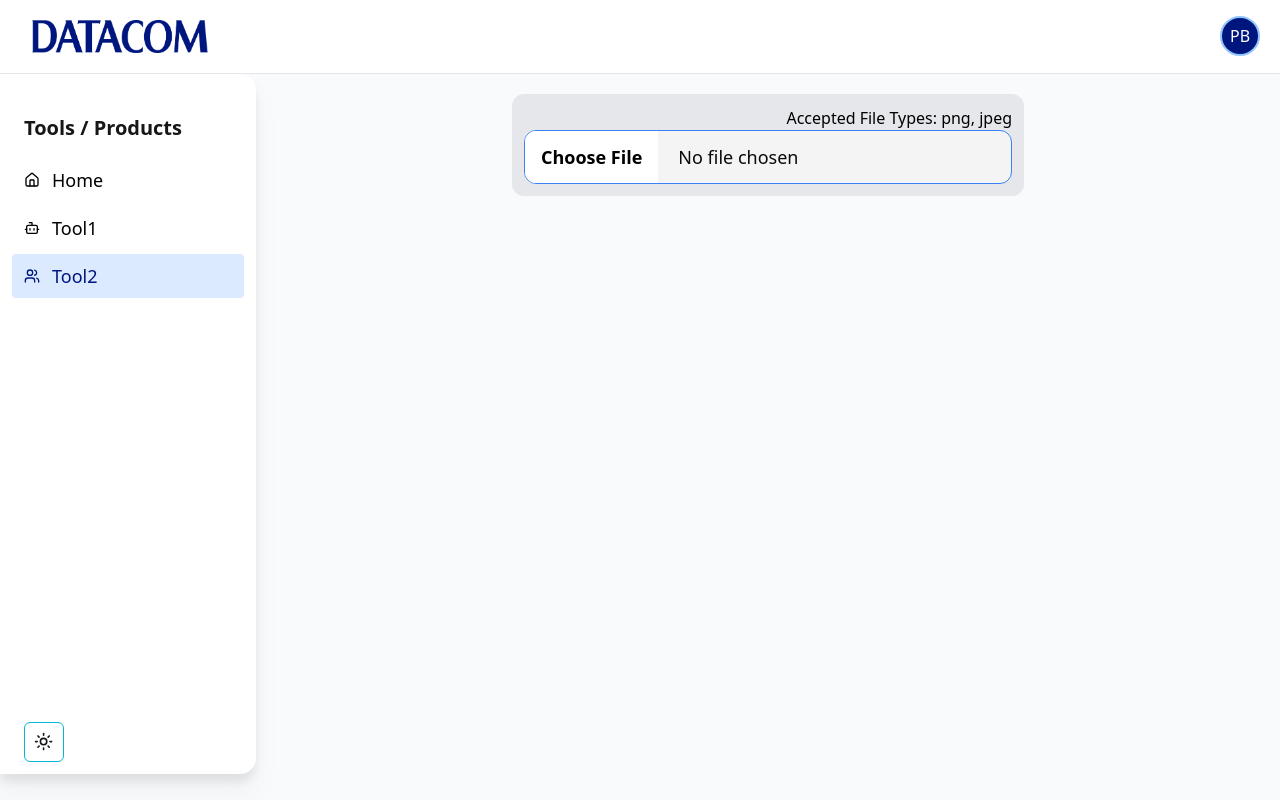
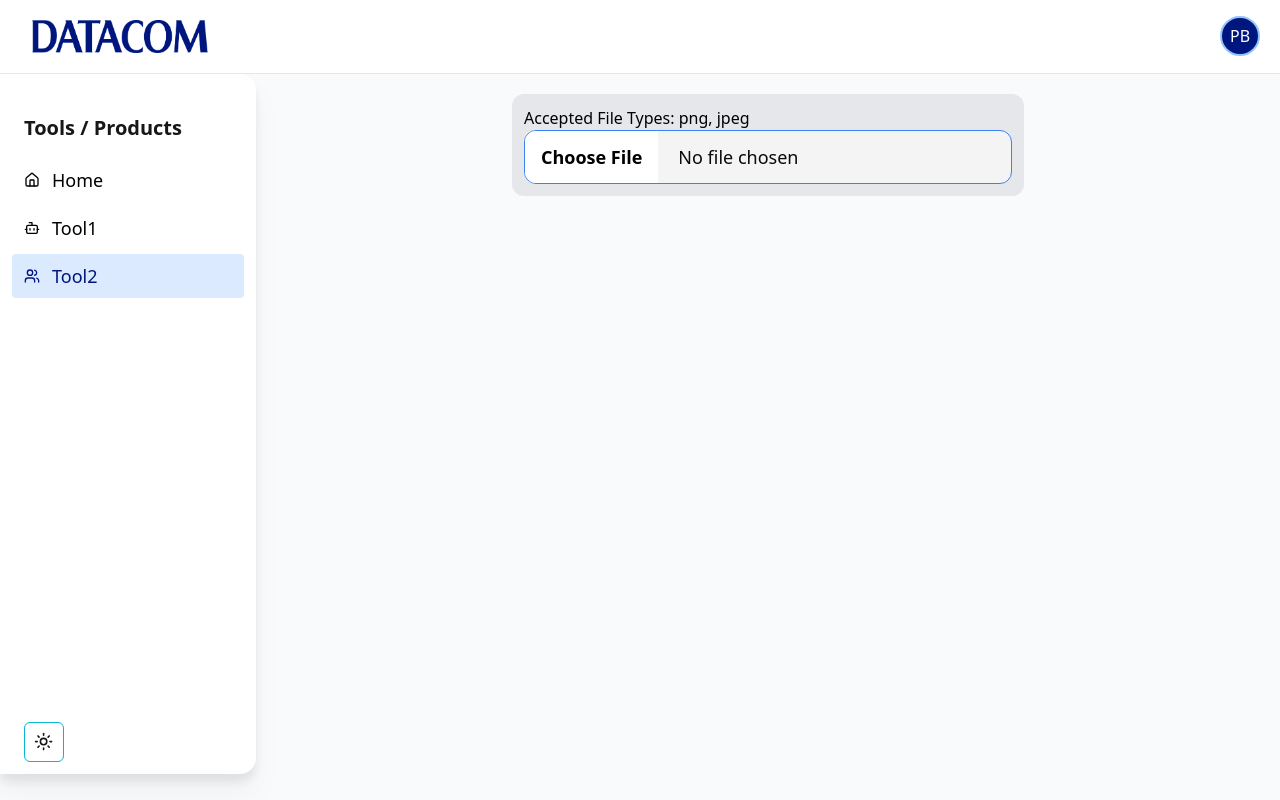
Before and after one commit to patrik-bolander-dc/Datacom-AI-Tool, a Next.js app: page /tool2 in a window 1280 px wide. Built offline with nearby package versions, Linux system fonts and the light colour scheme; what tailwindcss-animated would draw is missing.

Commit message:
refactoring

```diff
--- a/app/tool2/page.tsx
+++ b/app/tool2/page.tsx
@@ -5,9 +5,7 @@ import React from 'react'
 function Tool2() {
   return (
     <div className='w-full flex justify-center mt-5'>
-      <SingleFileUploader
-        label="Max File Size: no limit"
-        labelAlt="Accepted File Types: png, jpeg"/>
+      <SingleFileUploader />
     </div>
   )
 }
--- a/components/file-upload/single-file-upload.tsx
+++ b/components/file-upload/single-file-upload.tsx
@@ -3,16 +3,15 @@ import { useState } from "react";
 import Image from 'next/image'
 import { LoaderCircle } from 'lucide-react';
 
-interface SingleFileUploaderProps {
-  label: string
-  labelAlt: string
-}
 
-const SingleFileUploader = ({ label, labelAlt }: SingleFileUploaderProps) => {
+const SingleFileUploader = () => {
   const [file, setFile] = useState<File | null>(null);
   const [imgResult, setImgResult] = useState('');
   const [uploadError, setUploadError] = useState<string | null | unknown>(null);
   const [isUploading, setIsUploading] = useState(false);
+
+  const labelMaxFileSize = "no limit";
+  const labelAcceptedFileType = "png, jpeg";
 
   const handleFileChange = (e: React.ChangeEvent<HTMLInputElement>) => {
 
@@ -76,9 +75,9 @@ const SingleFileUploader = ({ label, labelAlt }: SingleFileUploaderProps) => {
     <div className="w-3/4 md:w-full  flex flex-col items-center ">
 
       <div className=" w-full md:w-1/2 flex flex-col bg-gray-200 p-3 rounded-xl max-w-2xl min-w-20 dark:bg-gray-900">
-        <label className="flex justify-end text-black dark:text-blue-200/90">
-          {/* <span>{label}</span>  // optional: display max file size to user*/}
-          <span>{labelAlt}</span>
+        <label className="flex justify-start text-black dark:text-blue-200/90">
+          <span>Accepted File Types: {labelAcceptedFileType}</span>
+          {/* <span>{labelMaxFileSize}</span> // optional: display max file size*/}
         </label>
         <input type="file"
           onChange={handleFileChange}
@@ -122,7 +121,7 @@ const SingleFileUploader = ({ label, labelAlt }: SingleFileUploaderProps) => {
           <button className='bg-white dark:bg-gray-200 text-black font-semibold rounded-lg py-1 mt-5' onClick={imgResult ? resetImageUpload : handleUpload}>
             {imgResult && !isUploading && (<p>Upload another file</p>)}
             {!imgResult && !isUploading && (<p>Upload file</p>)}
-            {isUploading && <p className="flex justify-center"><LoaderCircle className="animate-spin"/></p>}
+            {isUploading && <p className="flex justify-center"><LoaderCircle className="animate-spin" /></p>}
           </button>
         )}
 
@@ -135,7 +134,7 @@ const SingleFileUploader = ({ label, labelAlt }: SingleFileUploaderProps) => {
       </div>
 
       {/* Image result */}
-      <section className="w-full mt-5 max-w-2xl ">
+      <section className="w-full mt-5 max-w-2xl">
         {imgResult !== '' && (
           <div>
             <h1>Result:</h1>
```
